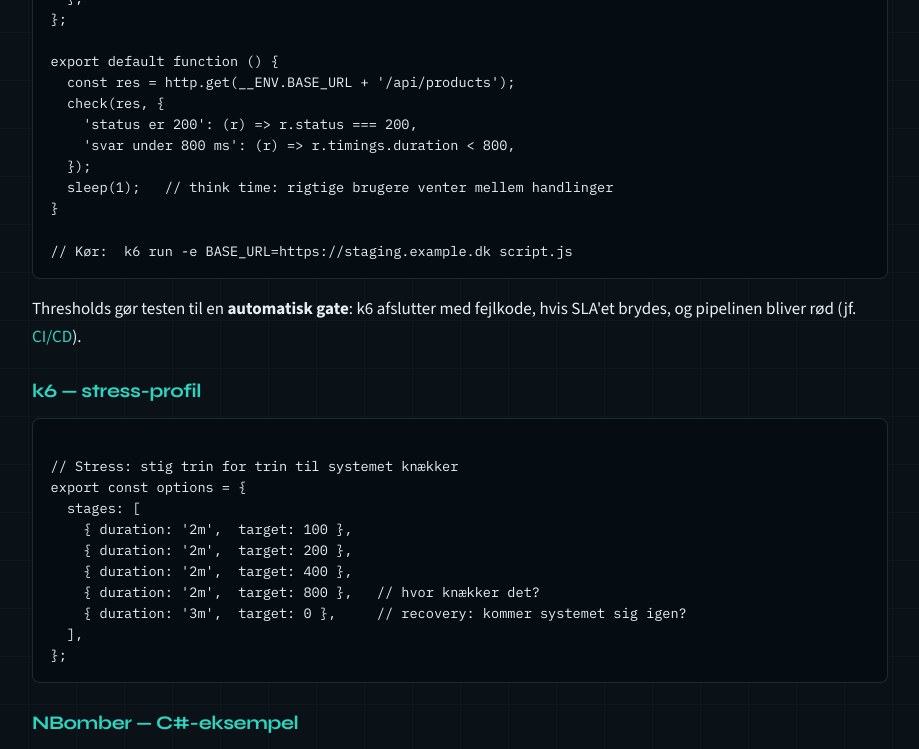
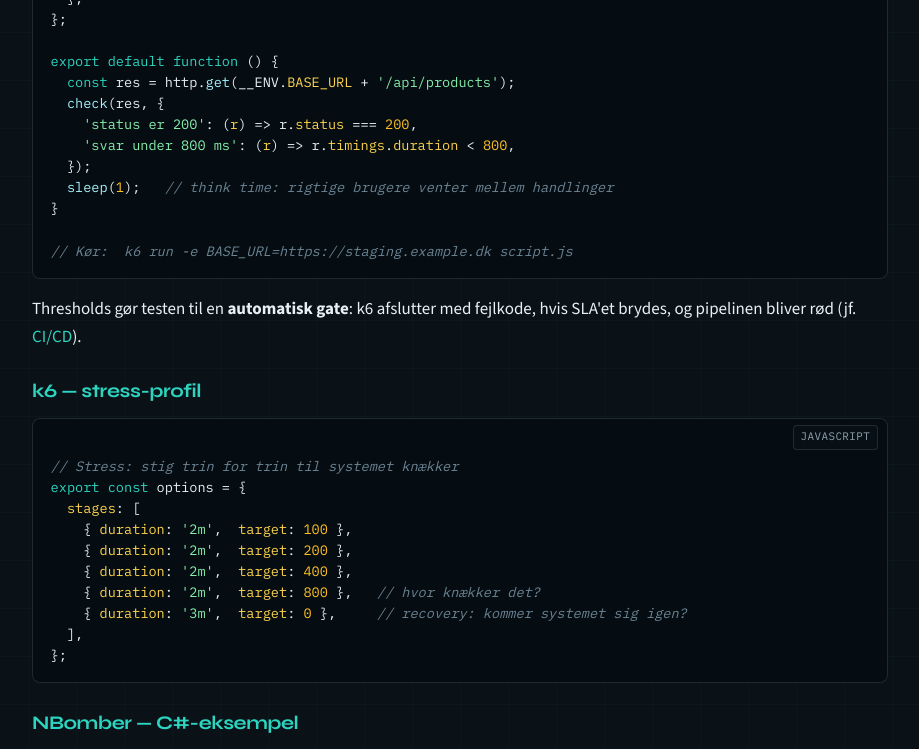
Before and after one commit to Mercantech/SoftwareTest, a React (Vite) app in the folder web/: page /test/tryk in a window 1280 px wide. Shown: the part 5680-6429 px from the top of the page, without its empty margins (308-1227 px from the left). Built offline with nearby package versions, Linux system fonts and the light colour scheme.

Commit message:
Tilføj syntax highlighting i kodeblokke med highlight.js

```diff
--- a/web/package.json
+++ b/web/package.json
@@ -10,6 +10,7 @@
     "preview": "vite preview"
   },
   "dependencies": {
+    "highlight.js": "^11.12.0",
     "mermaid": "^12.2.0",
     "react": "^19.2.8",
     "react-dom": "^19.2.8",
--- a/web/src/components/CodeBlock.tsx
+++ b/web/src/components/CodeBlock.tsx
@@ -1,15 +1,26 @@
+import { useMemo } from 'react'
+import { highlightCode } from '../lib/highlight'
+
 type CodeBlockProps = {
   language?: string
   children: string
 }
 
 export default function CodeBlock({ language, children }: CodeBlockProps) {
-  const trimmed = children.replace(/\n$/, '')
+  const { html, language: label } = useMemo(
+    () => highlightCode(children, language),
+    [children, language],
+  )
+
   return (
-    <pre className="code-block">
-      <code className={language ? `language-${language}` : undefined}>
-        {trimmed}
-      </code>
-    </pre>
+    <div className="code-block-wrap">
+      {label ? <span className="code-block__lang">{label}</span> : null}
+      <pre className="code-block">
+        <code
+          className={label ? `hljs language-${label}` : 'hljs'}
+          dangerouslySetInnerHTML={{ __html: html }}
+        />
+      </pre>
+    </div>
   )
 }
--- a/web/src/index.css
+++ b/web/src/index.css
@@ -493,6 +493,123 @@
   margin: 1rem 0;
 }
 
+.code-block-wrap {
+  position: relative;
+  margin: 1rem 0;
+}
+
+.code-block-wrap .code-block {
+  margin: 0;
+  padding-right: 3.5rem;
+}
+
+.code-block__lang {
+  position: absolute;
+  top: 0.45rem;
+  right: 0.65rem;
+  z-index: 1;
+  font-family: var(--font-mono);
+  font-size: 0.68rem;
+  letter-spacing: 0.04em;
+  text-transform: uppercase;
+  color: var(--text-muted);
+  background: rgba(10, 18, 24, 0.85);
+  border: 1px solid var(--border);
+  border-radius: 4px;
+  padding: 0.15rem 0.4rem;
+  pointer-events: none;
+  user-select: none;
+}
+
+.code-block .hljs {
+  background: transparent;
+  color: var(--text);
+  padding: 0;
+  display: block;
+}
+
+/* Syntax tokens — teal/amber dark theme matching site accents */
+.hljs-comment,
+.hljs-quote {
+  color: #6b8494;
+  font-style: italic;
+}
+
+.hljs-keyword,
+.hljs-selector-tag,
+.hljs-literal,
+.hljs-section,
+.hljs-link {
+  color: #2dd4bf;
+}
+
+.hljs-function .hljs-keyword {
+  color: #5eead4;
+}
+
+.hljs-string,
+.hljs-doctag,
+.hljs-regexp,
+.hljs-addition,
+.hljs-attribute {
+  color: #86efac;
+}
+
+.hljs-number,
+.hljs-bullet,
+.hljs-symbol {
+  color: #fbbf24;
+}
+
+.hljs-built_in,
+.hljs-type,
+.hljs-title.class_,
+.hljs-class .hljs-title,
+.hljs-title.class_.inherited__,
+.hljs-name {
+  color: #7dd3fc;
+}
+
+.hljs-title,
+.hljs-title.function_,
+.hljs-section {
+  color: #a5f3fc;
+}
+
+.hljs-variable,
+.hljs-template-variable,
+.hljs-params,
+.hljs-attr,
+.hljs-property {
+  color: #fcd34d;
+}
+
+.hljs-meta,
+.hljs-meta .hljs-keyword,
+.hljs-meta .hljs-string {
+  color: #c4b5fd;
+}
+
+.hljs-tag,
+.hljs-selector-id,
+.hljs-selector-class,
+.hljs-selector-attr,
+.hljs-selector-pseudo {
+  color: #5eead4;
+}
+
+.hljs-deletion {
+  color: #f87171;
+}
+
+.hljs-emphasis {
+  font-style: italic;
+}
+
+.hljs-strong {
+  font-weight: 600;
+}
+
 .lesson :not(pre) > code {
   background: var(--surface);
   padding: 0.15rem 0.4rem;
--- /dev/null
+++ b/web/src/lib/highlight.ts
@@ -0,0 +1,81 @@
+import hljs from 'highlight.js/lib/core'
+import bash from 'highlight.js/lib/languages/bash'
+import csharp from 'highlight.js/lib/languages/csharp'
+import css from 'highlight.js/lib/languages/css'
+import http from 'highlight.js/lib/languages/http'
+import javascript from 'highlight.js/lib/languages/javascript'
+import json from 'highlight.js/lib/languages/json'
+import markdown from 'highlight.js/lib/languages/markdown'
+import nginx from 'highlight.js/lib/languages/nginx'
+import powershell from 'highlight.js/lib/languages/powershell'
+import sql from 'highlight.js/lib/languages/sql'
+import typescript from 'highlight.js/lib/languages/typescript'
+import xml from 'highlight.js/lib/languages/xml'
+import yaml from 'highlight.js/lib/languages/yaml'
+
+hljs.registerLanguage('bash', bash)
+hljs.registerLanguage('csharp', csharp)
+hljs.registerLanguage('css', css)
+hljs.registerLanguage('http', http)
+hljs.registerLanguage('javascript', javascript)
+hljs.registerLanguage('json', json)
+hljs.registerLanguage('markdown', markdown)
+hljs.registerLanguage('nginx', nginx)
+hljs.registerLanguage('powershell', powershell)
+hljs.registerLanguage('sql', sql)
+hljs.registerLanguage('typescript', typescript)
+hljs.registerLanguage('xml', xml)
+hljs.registerLanguage('yaml', yaml)
+hljs.registerLanguage('html', xml)
+hljs.registerLanguage('razor', csharp)
+hljs.registerLanguage('tsx', typescript)
+hljs.registerLanguage('ts', typescript)
+hljs.registerLanguage('js', javascript)
+hljs.registerLanguage('shell', bash)
+hljs.registerLanguage('sh', bash)
+hljs.registerLanguage('yml', yaml)
+
+const ALIASES: Record<string, string> = {
+  html: 'xml',
+  razor: 'csharp',
+  tsx: 'typescript',
+  ts: 'typescript',
+  js: 'javascript',
+  shell: 'bash',
+  sh: 'bash',
+  yml: 'yaml',
+  text: 'plaintext',
+  plain: 'plaintext',
+}
+
+export function highlightCode(code: string, language?: string): {
+  html: string
+  language: string | undefined
+} {
+  const trimmed = code.replace(/\n$/, '')
+  if (!language || language === 'text' || language === 'plain' || language === 'plaintext') {
+    return { html: escapeHtml(trimmed), language: undefined }
+  }
+
+  const resolved = ALIASES[language] ?? language
+  try {
+    if (hljs.getLanguage(resolved)) {
+      return {
+        html: hljs.highlight(trimmed, { language: resolved, ignoreIllegals: true }).value,
+        language,
+      }
+    }
+  } catch {
+    /* fall through */
+  }
+
+  return { html: escapeHtml(trimmed), language }
+}
+
+function escapeHtml(value: string): string {
+  return value
+    .replaceAll('&', '&amp;')
+    .replaceAll('<', '&lt;')
+    .replaceAll('>', '&gt;')
+    .replaceAll('"', '&quot;')
+}
```
Also changed, not shown: 1 other file (tests, documents, lock files or other folders).
